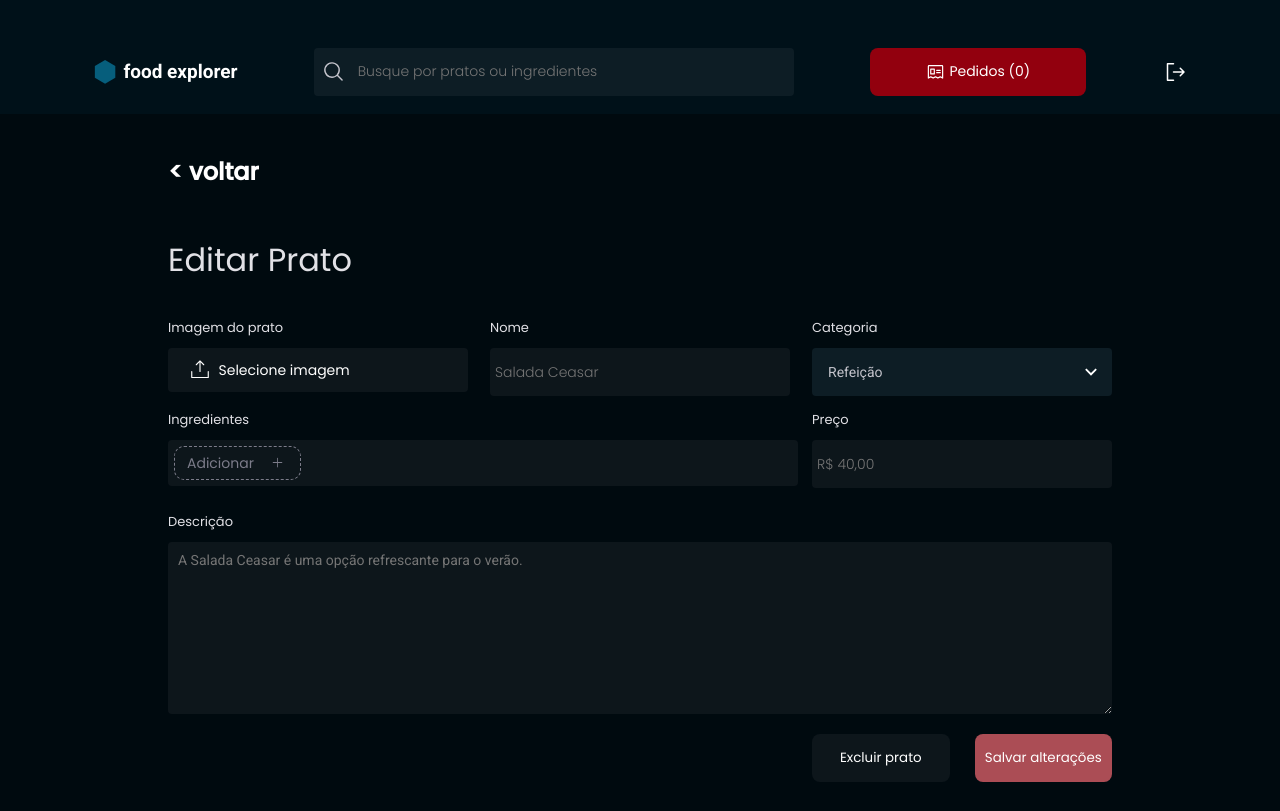
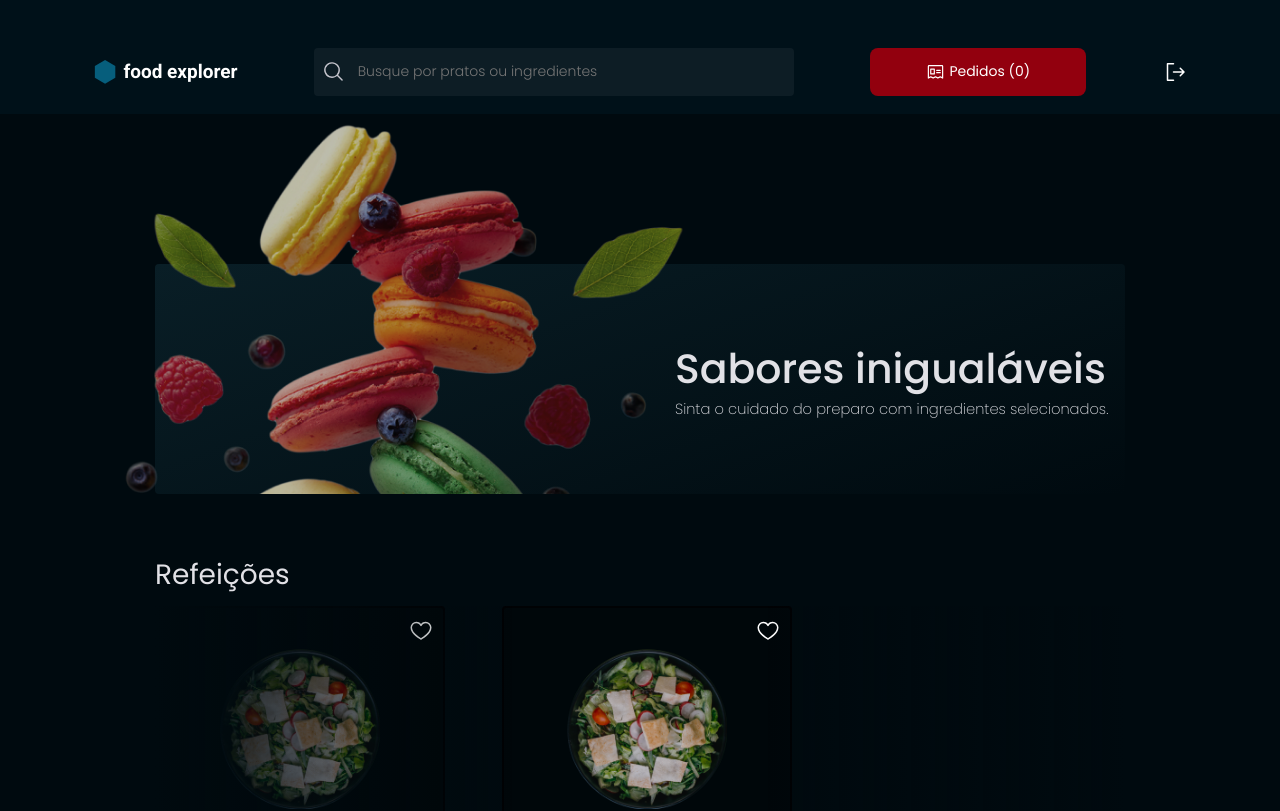
Before and after one commit to loren175/front-food-explorer, a React (Vite) app: page / in a window 1280 px wide. Shown: the top 811 px of the page. Built offline with nearby package versions, Linux system fonts and the light colour scheme.

Commit message:
add routes, onClick function to button and logout feature on navbar

```diff
--- a/src/components/Button/index.jsx
+++ b/src/components/Button/index.jsx
@@ -1,9 +1,9 @@
 import { Container } from "./styles"
 import { PiNewspaperClipping } from "react-icons/pi"
 
-export function Button({ text, hasIcon, bgColor }) {
+export function Button({ text, hasIcon, bgColor, onClick }) {
   return (
-    <Container bgColor={bgColor} type="button">
+    <Container onClick={onClick} bgColor={bgColor} type="button">
       {hasIcon && <PiNewspaperClipping className="paper-icon" />}
       {text}
     </Container>
--- a/src/components/Navbar/index.jsx
+++ b/src/components/Navbar/index.jsx
@@ -6,6 +6,7 @@ import theme from "../../styles/theme"
 
 import { PiList, PiNewspaperClipping, PiSignOut } from "react-icons/pi"
 import { useState, useEffect } from "react"
+import { useNavigate } from "react-router-dom"
 import { useMediaQuery } from "react-responsive"
 import { DEVICE_BREAKPOINTS } from "../../styles/deviceBreakPoints"
 
@@ -22,6 +23,13 @@ export function Navbar({ isAdmin }) {
     }, 2000)
     return () => clearInterval(intervalId)
   }, [])
+
+  const navigate = useNavigate()
+
+  function handleLogout() {
+    navigate("/login")
+  }
+
 
   return (
     <Container>
@@ -67,7 +75,7 @@ export function Navbar({ isAdmin }) {
           </>
         )
       ) : (
-        <PiSignOut size={24} />
+        <PiSignOut size={24} onClick={() => handleLogout()} />
       )}
     </Container>
   )
--- a/src/main.jsx
+++ b/src/main.jsx
@@ -3,16 +3,13 @@ import ReactDOM from "react-dom/client"
 import { ThemeProvider } from "styled-components"
 import theme from "./styles/theme.js"
 import GlobalStyles from "./styles/global.js"
-import { EditDish } from "./pages/EditDish/index.jsx"
-import { BrowserRouter } from "react-router-dom"
+import { Routes } from "./routes/index.jsx"
 
 ReactDOM.createRoot(document.getElementById("root")).render(
   <React.StrictMode>
     <ThemeProvider theme={theme}>
       <GlobalStyles />
-      <BrowserRouter>
-        <EditDish />
-      </BrowserRouter>
+      <Routes />
     </ThemeProvider>
   </React.StrictMode>
 )
--- /dev/null
+++ b/src/routes/app.routes.jsx
@@ -0,0 +1,22 @@
+import { Routes, Route, Navigate } from "react-router-dom"
+import { Home } from "../pages/Home/index.jsx"
+import { Dish } from "../pages/Dish/index.jsx"
+import { EditDish } from "../pages/EditDish/index.jsx"
+import { SignIn } from "../pages/SignIn/index.jsx"
+import { SignUp } from "../pages/SignUp/index.jsx"
+import { NewDish } from "../pages/NewDish/index.jsx"
+
+export function AppRoutes() {
+  return (
+    <Routes>
+      <Route path="/" element={<Home />} />
+      <Route path="/dish" element={<Dish />} />
+      <Route path="/edit" element={<EditDish />} />
+      <Route path="/new" element={<NewDish />} />
+      <Route path="/login" element={<SignIn />} />
+      <Route path="/register" element={<SignUp />} />
+
+      <Route path="*" element={<Navigate to="/" />} />
+    </Routes>
+  )
+}
--- /dev/null
+++ b/src/routes/index.jsx
@@ -0,0 +1,10 @@
+import { BrowserRouter } from "react-router-dom"
+import { AppRoutes } from "./app.routes"
+
+export function Routes() {
+  return (
+    <BrowserRouter>
+      <AppRoutes />
+    </BrowserRouter>
+  )
+}
```
